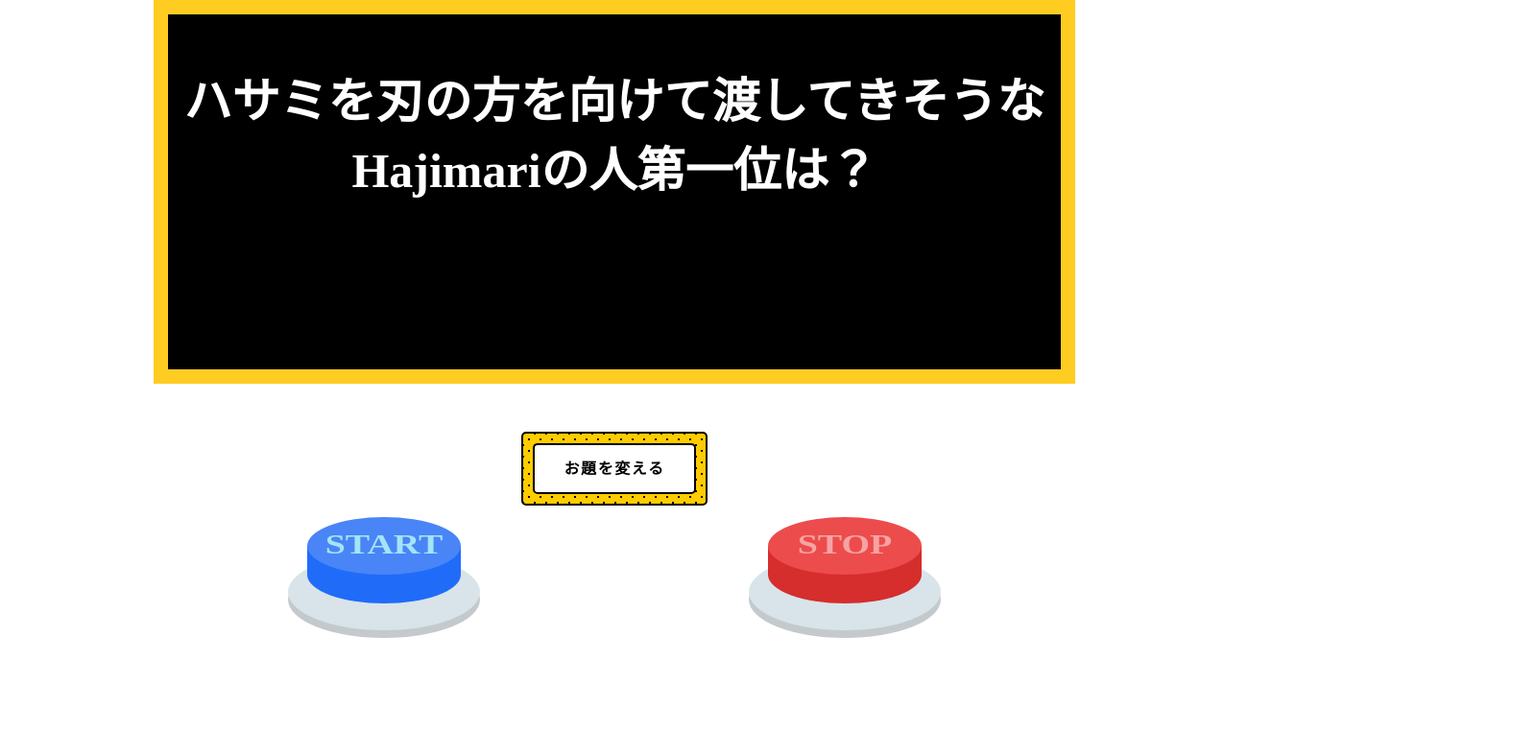
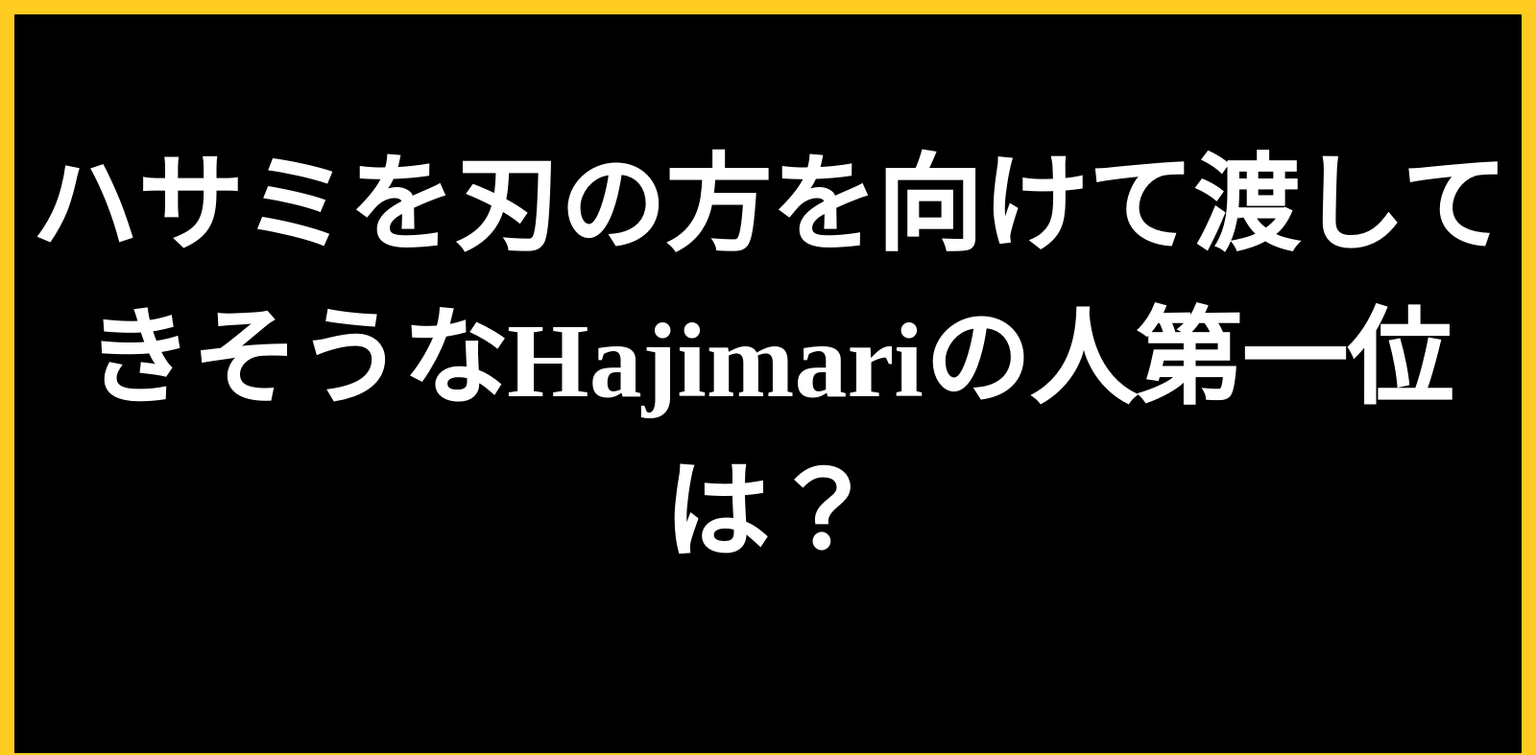
Before and after one commit to miyakeylab/oogiri, a plain HTML site: page index.html in a window 1280 px wide. Shown: the top 787 px of the page at 96% size, 1600 px wide, since content can reach past the window. Drawn offline with Linux system fonts and the light colour scheme.

Commit message:
フォントなど調整

```diff
--- a/css/main.css
+++ b/css/main.css
@@ -12,7 +12,7 @@ html {
 }
 
 body{
-  width: 960px;
+  width: 1600px;
   margin: auto;
 }
 
--- a/index.html
+++ b/index.html
@@ -11,11 +11,11 @@
     <button id="loop">START</button>
     <button id="stop">STOP</button>
   </div> -->
-  <div style="border: 15px solid;height: 400px;background-color: black;border-color:#fc2;">
-  <p id="odai_text" style="text-align: center;font-size: 50px;font-weight: bold; color: white;">
+  <div style="border: 15px solid;height: 800px;background-color: black;border-color:#fc2;">
+  <p id="odai_text" style="text-align: center;font-size: 110px;font-weight: bold; color: white;">
   </p>
   </div>
-   <div align="center" style="padding-top: 50px;">
+   <div align="center" style="padding-top: 20px;">
     <a id="odai_change" class="btn btn-border"><span>お題を変える</span></a>
   </div>
   <div style="display: flex;">
```
